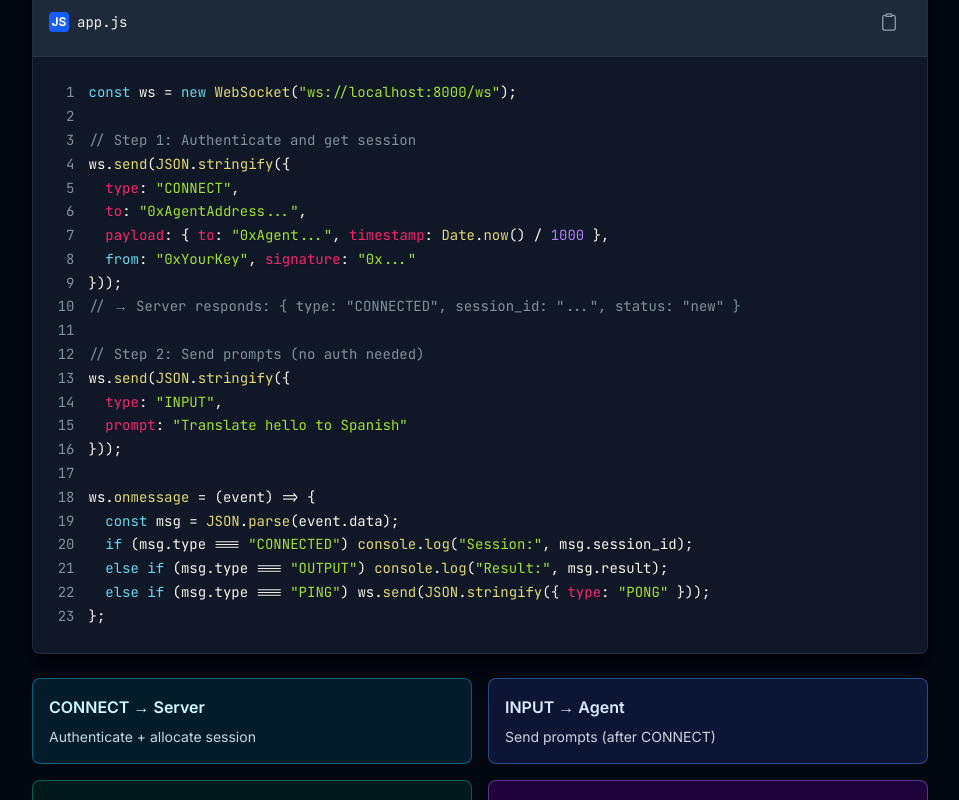
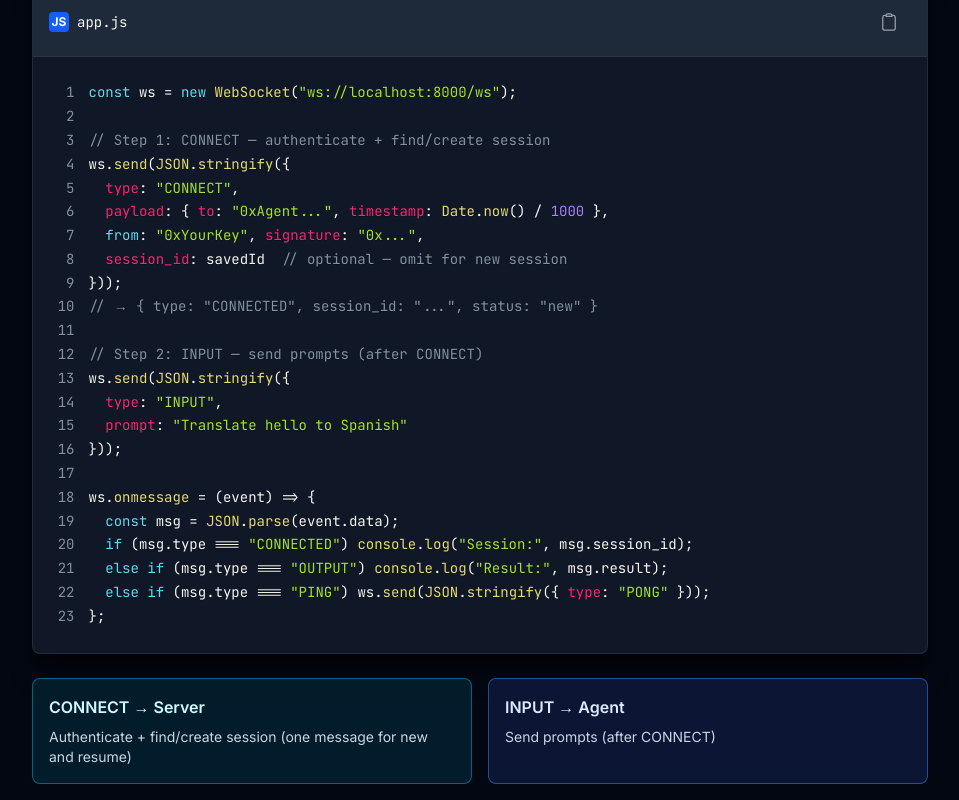
Before and after one commit to wu-changxing/connectonion-docs-site, a Next.js app: page /host in a window 1280 px wide. Shown: the part 5420-6220 px from the top of the page, without its empty margins (320-1279 px from the left). Built offline with nearby package versions, Linux system fonts and the light colour scheme; no server answers.

Commit message:
update host page: INIT/ATTACH → CONNECT protocol

```diff
--- a/app/host/page.tsx
+++ b/app/host/page.tsx
@@ -249,16 +249,16 @@ print(response.json()["result"])  # "Your name is John"`}
           <CodeWithResult
             code={`const ws = new WebSocket("ws://localhost:8000/ws");
 
-// Step 1: Authenticate and get session
+// Step 1: CONNECT — authenticate + find/create session
 ws.send(JSON.stringify({
   type: "CONNECT",
-  to: "0xAgentAddress...",
   payload: { to: "0xAgent...", timestamp: Date.now() / 1000 },
-  from: "0xYourKey", signature: "0x..."
+  from: "0xYourKey", signature: "0x...",
+  session_id: savedId  // optional — omit for new session
 }));
-// → Server responds: { type: "CONNECTED", session_id: "...", status: "new" }
+// → { type: "CONNECTED", session_id: "...", status: "new" }
 
-// Step 2: Send prompts (no auth needed)
+// Step 2: INPUT — send prompts (after CONNECT)
 ws.send(JSON.stringify({
   type: "INPUT",
   prompt: "Translate hello to Spanish"
@@ -276,7 +276,7 @@ ws.onmessage = (event) => {
           <div className="mt-6 grid md:grid-cols-2 gap-4">
             <div className="bg-cyan-950/50 border border-cyan-400/40 rounded-lg p-4">
               <h4 className="font-semibold text-cyan-100 mb-2">CONNECT → Server</h4>
-              <p className="text-sm text-slate-300">Authenticate + allocate session</p>
+              <p className="text-sm text-slate-300">Authenticate + find/create session (one message for new and resume)</p>
             </div>
             <div className="bg-blue-950/50 border border-blue-400/40 rounded-lg p-4">
               <h4 className="font-semibold text-blue-100 mb-2">INPUT → Agent</h4>
```
